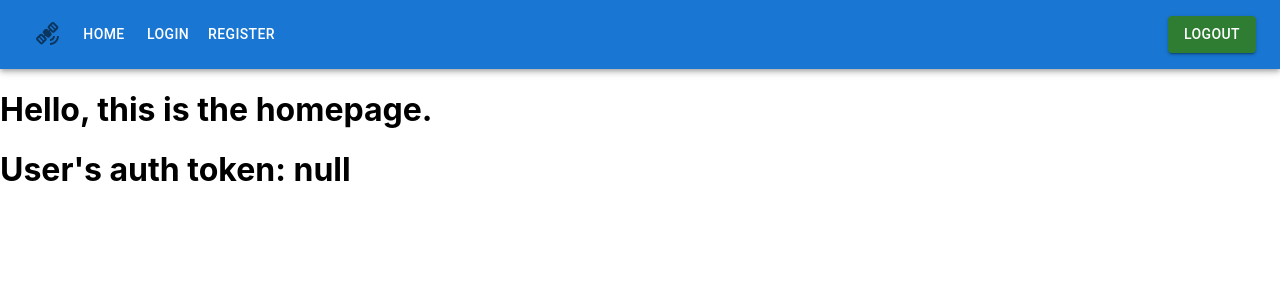
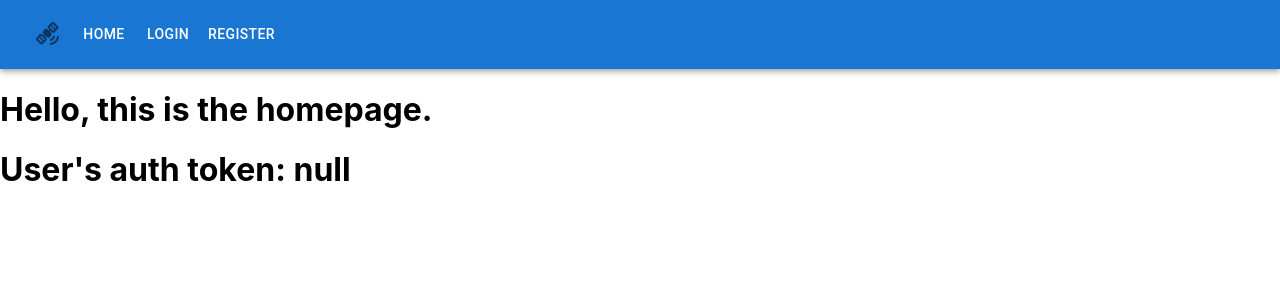
Before and after one commit to 1112zakaria/capstone-ui-client, a React (Create React App) app: page / in a window 1280 px wide. Shown: the top 300 px of the page. Built offline with nearby package versions, Linux system fonts and the light colour scheme.

Commit message:
ICUI-26: added conditional rendering for navbar logout button
**Problem:**

**Fix:**

**Testing:**

```diff
--- a/src/components/Navbar.tsx
+++ b/src/components/Navbar.tsx
@@ -54,8 +54,8 @@ const Navbar = () => {
                   and if the user is not signed in, don't render the other options? */}
         </Box>
         <Box>
-          <Button variant="contained" color="success"
-                  onClick={handleLogoutClick}>Logout</Button>
+          {isLoggedIn && <Button variant="contained" color="success"
+                  onClick={handleLogoutClick}>Logout</Button>}
         </Box>
       </Toolbar>
     </AppBar>
```
